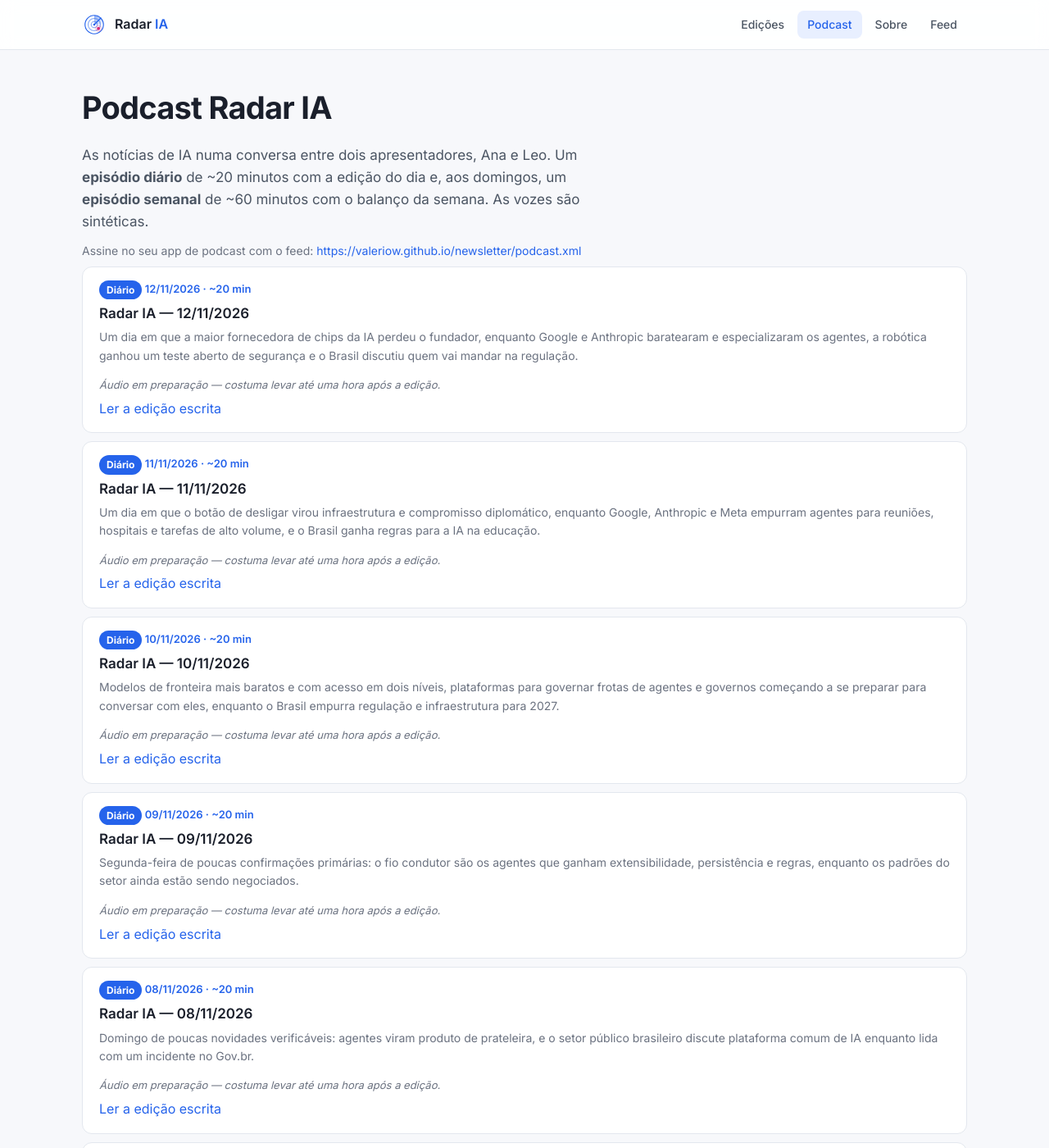
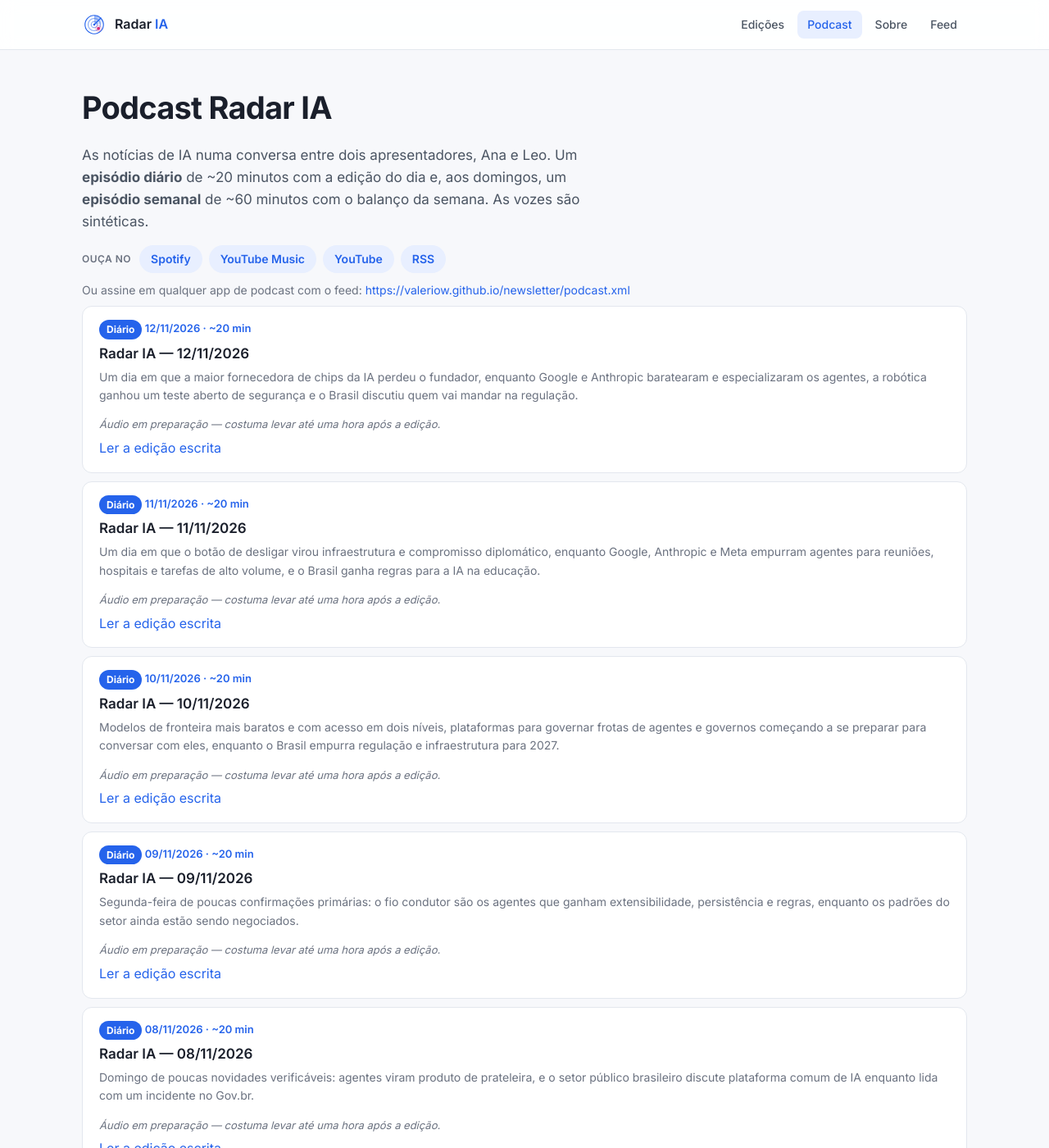
Before and after one commit to valeriow/newsletter, a Jekyll site: the page built from podcast.md, in a window 1280 px wide and 1400 px high. Shown: the whole window at 82% size. Built offline with Jekyll 4.4.1, drawn with Linux system fonts in a browser that asks for light colours.

Commit message:
Links do podcast para Spotify e YouTube Music no site, no RSS e no áudio (#48)
- _config.yml: URLs das plataformas em podcast_plataformas (fonte única).
- Página /podcast/: botões "Ouça no Spotify / YouTube Music / YouTube / RSS".
- Edições com episódio: links do Spotify e do YouTube Music no bloco do podcast.
- podcast.xml: links na descrição do canal e de cada episódio, namespace
  podcast (Podcasting 2.0) e tags <podcast:id> das plataformas.
- gerar_audio.py: Ana e Leo convidam a procurar o Radar IA no Spotify,
  YouTube e YouTube Music antes da despedida (opção --sem-chamada).

Co-authored-by: Claude Opus 5.5 <noreply@anthropic.com>

```diff
--- a/_config.yml
+++ b/_config.yml
@@ -7,6 +7,11 @@ baseurl: "/newsletter"
 # Google Analytics 4 — ID de medição (G-XXXXXXXXXX). Vazio desativa.
 google_analytics: "G-EC02PD3B27"
 future: true
+# Plataformas onde o podcast está publicado (vazio/ausente oculta o link).
+podcast_plataformas:
+  spotify: "https://open.spotify.com/show/12y2nAQdWSAWvWzJOHJIwW"
+  youtube_music: "https://music.youtube.com/playlist?list=PLI7C95MfoASA"
+  youtube: "https://www.youtube.com/playlist?list=PLI7C95MfoASA"
 permalink: /:year/:month/:day/:title/
 markdown: kramdown
 kramdown:
--- /dev/null
+++ b/_includes/podcast-plataformas.html
@@ -0,0 +1,8 @@
+{% assign pp = site.podcast_plataformas %}
+<nav class="podcast__plataformas" aria-label="Ouça o podcast">
+  <span class="podcast__plataformas-titulo">Ouça no</span>
+  {% if pp.spotify %}<a class="podcast__plataforma" href="{{ pp.spotify }}" target="_blank" rel="noopener">Spotify</a>{% endif %}
+  {% if pp.youtube_music %}<a class="podcast__plataforma" href="{{ pp.youtube_music }}" target="_blank" rel="noopener">YouTube Music</a>{% endif %}
+  {% if pp.youtube %}<a class="podcast__plataforma" href="{{ pp.youtube }}" target="_blank" rel="noopener">YouTube</a>{% endif %}
+  <a class="podcast__plataforma" href="{{ '/podcast.xml' | relative_url }}" title="Feed RSS para qualquer app de podcast">RSS</a>
+</nav>
--- a/_layouts/post.html
+++ b/_layouts/post.html
@@ -24,7 +24,7 @@ layout: default
         {% if a %}<audio controls preload="none" src="{{ a.url }}"></audio><span class="episodio__links"><a class="episodio__baixar" href="{{ a.url }}" download>Baixar MP3</a></span>{% else %}<span class="episodio__pendente">Áudio em preparação — costuma levar até uma hora após a edição.</span>{% endif %}
       </div>
     {% endfor %}
-    <p class="episodio__links"><a href="{{ '/podcast/' | relative_url }}">Todos os episódios</a> · <a href="{{ '/podcast.xml' | relative_url }}">Feed RSS</a></p>
+    <p class="episodio__links"><a href="{{ '/podcast/' | relative_url }}">Todos os episódios</a>{% if site.podcast_plataformas.spotify %} · <a href="{{ site.podcast_plataformas.spotify }}" target="_blank" rel="noopener">Spotify</a>{% endif %}{% if site.podcast_plataformas.youtube_music %} · <a href="{{ site.podcast_plataformas.youtube_music }}" target="_blank" rel="noopener">YouTube Music</a>{% endif %} · <a href="{{ '/podcast.xml' | relative_url }}">Feed RSS</a></p>
   </section>
   {% endif %}
 
--- a/assets/css/style.css
+++ b/assets/css/style.css
@@ -250,6 +250,11 @@ a:hover { text-decoration: underline; }
 .episodio__versao { display: grid; gap: 6px; margin-top: 10px; }
 .episodio__versao audio { width: 100%; max-width: 560px; }
 
+.podcast__plataformas { display: flex; flex-wrap: wrap; align-items: center; gap: 8px; margin: 14px 0 0; font-family: var(--sans); }
+.podcast__plataformas-titulo { font-size: 12px; font-weight: 600; letter-spacing: .04em; text-transform: uppercase; color: var(--text-3); margin-right: 2px; }
+.podcast__plataforma { display: inline-flex; align-items: center; padding: 6px 14px; border-radius: 999px; background: var(--accent-soft); color: var(--accent); font-size: 14px; font-weight: 600; text-decoration: none; transition: background .15s, color .15s; }
+.podcast__plataforma:hover { background: var(--accent); color: var(--bg, #fff); }
+.podcast__plataforma:focus-visible { outline: 2px solid var(--accent); outline-offset: 2px; }
 .podcast__assinar { margin: 10px 0 0; font-size: 14px; color: var(--text-3); word-break: break-all; }
 .episodio__edicao { font-size: 14px; font-weight: 600; margin-top: 4px; }
 .episodio__rotulo { font-size: 13px; font-weight: 600; color: var(--text-2); }
--- a/podcast.md
+++ b/podcast.md
@@ -6,7 +6,8 @@ permalink: /podcast/
 <section class="hero hero--compact">
   <h1 class="page__title">Podcast Radar IA</h1>
   <p class="hero__lead">As notícias de IA numa conversa entre dois apresentadores, Ana e Leo. Um <strong>episódio diário</strong> de ~20 minutos com a edição do dia e, aos domingos, um <strong>episódio semanal</strong> de ~60 minutos com o balanço da semana. As vozes são sintéticas.</p>
-  <p class="podcast__assinar">Assine no seu app de podcast com o feed: <a href="{{ '/podcast.xml' | absolute_url }}">{{ '/podcast.xml' | absolute_url }}</a></p>
+  {% include podcast-plataformas.html %}
+  <p class="podcast__assinar">Ou assine em qualquer app de podcast com o feed: <a href="{{ '/podcast.xml' | absolute_url }}">{{ '/podcast.xml' | absolute_url }}</a></p>
 </section>
 {% assign eps = site.podcast | sort: "date" | reverse %}
 {% if eps.size == 0 %}
```
Also changed, not shown: podcast.xml (+6 -3 lines), scripts/gerar_audio.py (+26 -1 lines), README.md.
